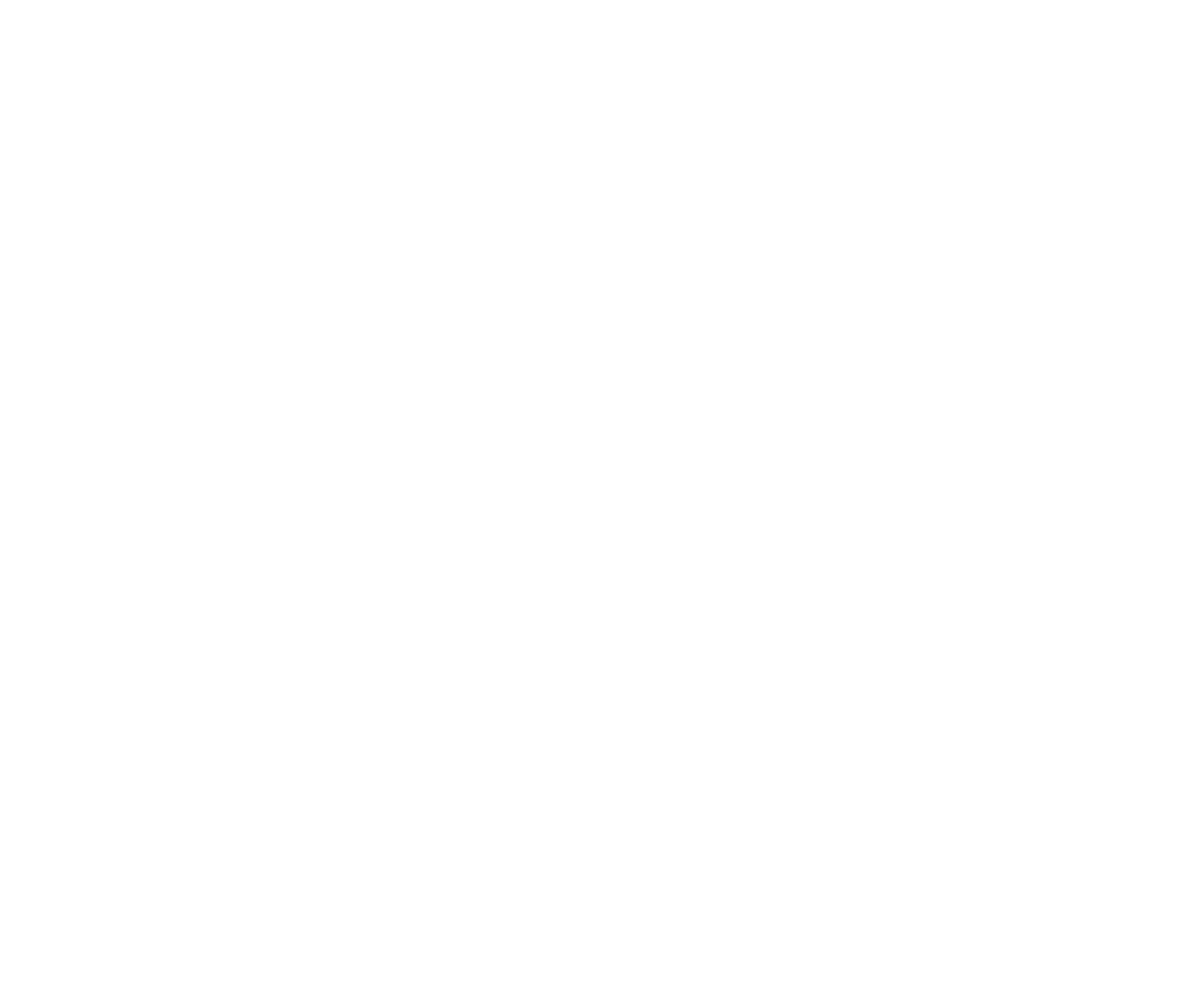
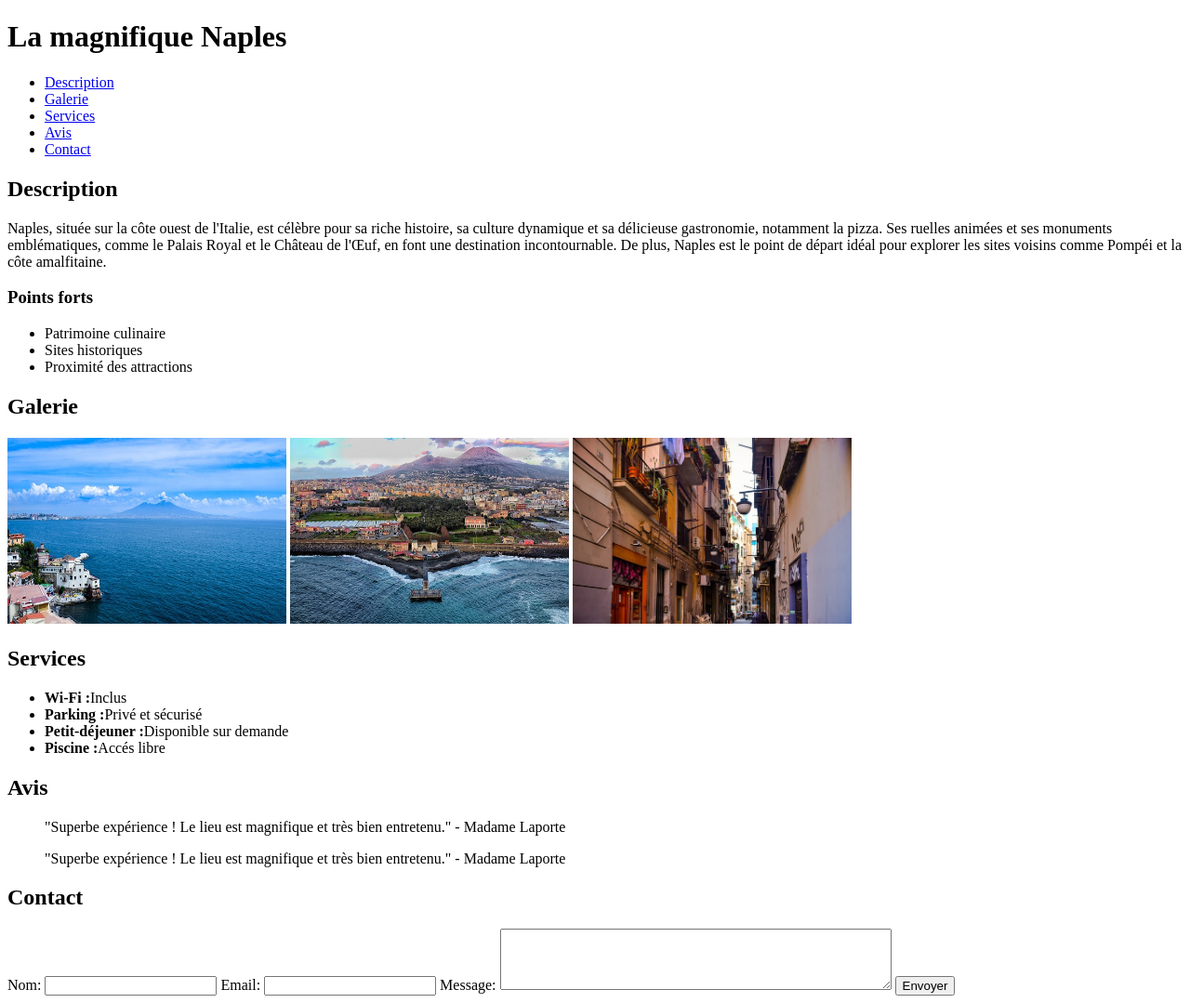
Before and after one commit to AldoA23/site-auberge, a plain HTML site: page index.html in a window 1280 px wide. Shown: the whole page at 93% size. Before the commit the page ends 800 px from the top, so only its background shows below. Drawn offline with Linux system fonts and the light colour scheme.

Commit message:
exercice découvrir le HTML

```diff
--- a/index.html
+++ b/index.html
@@ -3,9 +3,85 @@
 <head>
     <meta charset="UTF-8">
     <meta name="viewport" content="width=device-width, initial-scale=1.0">
-    <title>Document</title>
+    <title>Location de Vacances - Naples</title>
+    <link rel="stylesheet" href="style.css">
 </head>
 <body>
+    <header>
+        <h1>La magnifique Naples</h1>
+        <nav>
+            <ul>
 
+                <li> <a href="#Description">Description</a></li>
+                <li> <a href="#Galerie">Galerie</a></li>
+                <li> <a href="#Services">Services</a></li>
+                <li> <a href="#Avis">Avis</a></li>
+                <li> <a href="#Contact">Contact</a></li>
+            </ul>
+        </nav>
+    </header>
+    <main>
+
+        <section id="Description">
+            <h2>Description</h2>
+            <p>Naples, située sur la côte ouest de l'Italie, est célèbre pour sa riche histoire, sa culture dynamique et sa délicieuse gastronomie, notamment la pizza. Ses ruelles animées et ses monuments emblématiques, comme le Palais Royal et le Château de l'Œuf, en font une destination incontournable. De plus, Naples est le point de départ idéal pour explorer les sites voisins comme Pompéi et la côte amalfitaine.</p>
+            <h3>Points forts</h3>
+            <ul>
+                <li>Patrimoine culinaire</li>
+                <li>Sites historiques</li>
+                <li>Proximité des attractions </li>
+            </ul>
+        </section>
+
+        <section id="Galerie">
+            <h2>Galerie</h2>
+            <div>
+                <img src="images/image1.jpg" alt="vue sur la mer et le vésuve" width="300" height="200">
+                <img src="images/image2.jpg" alt="vue de naples depuis le ciel" width="300" height="200">
+                <img src="images/image3.jpg" alt="vue des rues de naples" width="300" height="200">
+            </div>
+        </section>
+
+<section id="Services">
+        <h2>Services</h2>
+
+        <ul>
+            <li><strong>Wi-Fi :</strong>Inclus</li>
+            <li><strong>Parking :</strong>Privé et sécurisé</li>
+            <li><strong>Petit-déjeuner :</strong>Disponible sur demande</li>
+            <li><strong>Piscine :</strong>Accés libre</li>
+        </ul>
+</section>
+
+        <section id="Avis">
+            <h2>Avis</h2>
+            <blockquote>
+                <p>"Superbe expérience ! Le lieu est magnifique et très bien entretenu." - Madame Laporte</p>
+            </blockquote>
+
+            <blockquote>
+                <p>"Superbe expérience ! Le lieu est magnifique et très bien entretenu." - Madame Laporte</p>
+            </blockquote>
+        </section>
+
+        <section id="Contact">
+            <h2>Contact</h2>
+            <form action="send8mail.php" method="post"></form>
+            <label for="name">Nom:</label>
+            <input type="text" id="name" name="name" required>
+
+            <label for="email">Email:</label>
+            <input type="text" id="email" name="email" required>
+
+            <label for="message">Message:</label>
+            <textarea id="message" name="message" rows="4" cols="50" required></textarea>
+
+            <button>Envoyer</button>
+
+        </section>
+
+
+    </main>
+    <foote></foote>
 </body>
 </html>
```
Also changed, not shown: images/image1.jpg (added), images/image2.jpg (added), images/image3.jpg (added).
